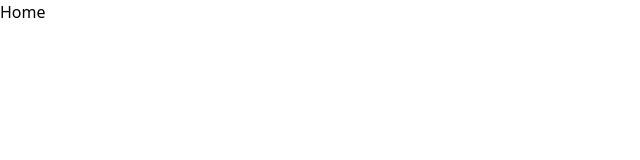
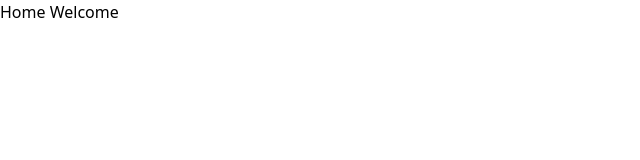
Before and after one commit to Jaykishan01/realtor-clone, a React (Create React App) app: page / in a window 1280 px wide. Shown: the top 160 px of the page, without its empty margins (0-640 px from the left). Built offline with nearby package versions, Linux system fonts and the light colour scheme.

Commit message:
home welcome

```diff
--- a/src/pages/Home.js
+++ b/src/pages/Home.js
@@ -2,7 +2,7 @@ import React from 'react'
 
 function Home() {
   return (
-    <div>Home</div>
+    <div>Home Welcome</div>
   )
 }
 
```
